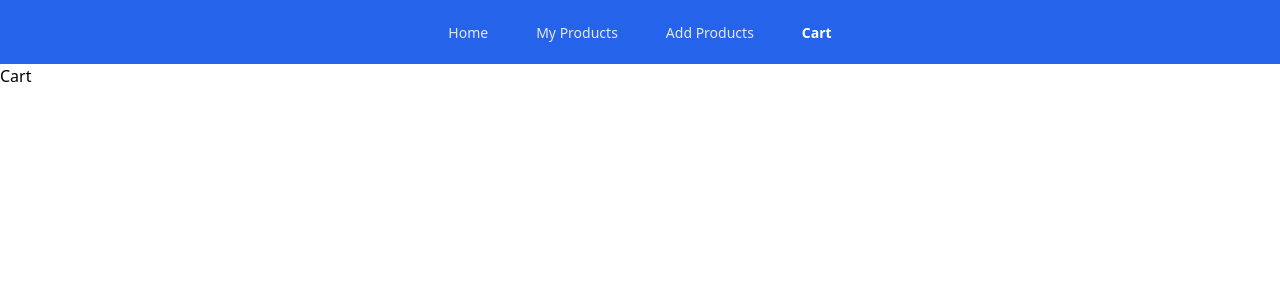
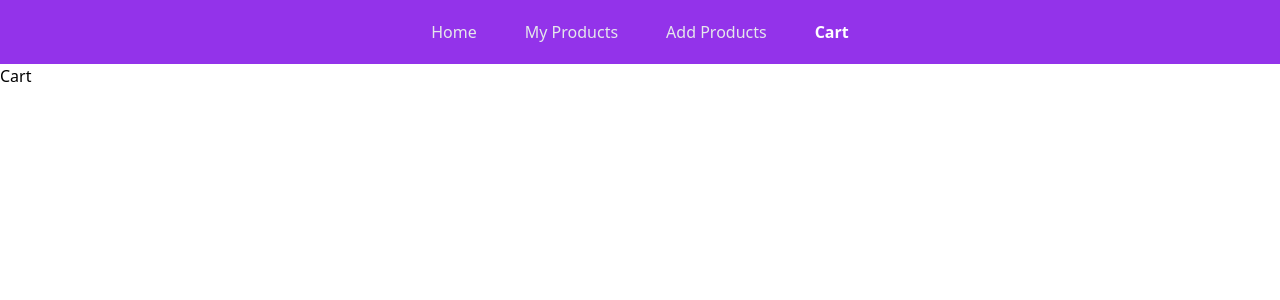
Before and after one commit to RohanSinghJaglan/E-Commerce-Follow-Along, a React (Vite) app in the folder frontend/: page /cart in a window 1280 px wide. Shown: the top 300 px of the page. Built offline with nearby package versions, Linux system fonts and the light colour scheme.

Commit message:
Milestone 17 done

```diff
--- a/frontend/src/Components/auth/nav.jsx
+++ b/frontend/src/Components/auth/nav.jsx
@@ -6,7 +6,7 @@ const NavBar = () => {
         setIsOpen(!isOpen);
     };
     return (
-        <nav className="bg-blue-600">
+        <nav className="bg-purple-600">
             <div className="max-w-7xl mx-auto px-4 sm:px-6 lg:px-8">
                 <div className="flex justify-between h-16">
                     {/* Hamburger Menu Button (visible on mobile) */}
@@ -61,8 +61,8 @@ const NavBar = () => {
                                     end
                                     className={({ isActive }) =>
                                         isActive
-                                            ? "text-white font-semibold px-3 py-2 rounded-md text-sm transition-colors duration-200"
-                                            : "text-gray-200 hover:text-white px-3 py-2 rounded-md text-sm transition-colors duration-200"
+                                            ? "text-white font-semibold px-3 py-2 rounded-md text-md transition-colors duration-200"
+                                            : "text-gray-200 hover:text-white px-3 py-2 rounded-md text-md transition-colors duration-200"
                                     }
                                 >
                                     Home
@@ -73,8 +73,8 @@ const NavBar = () => {
                                     to="/my-products"
                                     className={({ isActive }) =>
                                         isActive
-                                            ? "text-white font-semibold px-3 py-2 rounded-md text-sm transition-colors duration-200"
-                                            : "text-gray-200 hover:text-white px-3 py-2 rounded-md text-sm transition-colors duration-200"
+                                            ? "text-white font-semibold px-3 py-2 rounded-md text-md transition-colors duration-200"
+                                            : "text-gray-200 hover:text-white px-3 py-2 rounded-md text-md transition-colors duration-200"
                                     }
                                 >
                                     My Products
@@ -85,8 +85,8 @@ const NavBar = () => {
                                     to="/create-product"
                                     className={({ isActive }) =>
                                         isActive
-                                            ? "text-white font-semibold px-3 py-2 rounded-md text-sm transition-colors duration-200"
-                                            : "text-gray-200 hover:text-white px-3 py-2 rounded-md text-sm transition-colors duration-200"
+                                            ? "text-white font-semibold px-3 py-2 rounded-md text-md transition-colors duration-200"
+                                            : "text-gray-200 hover:text-white px-3 py-2 rounded-md text-md transition-colors duration-200"
                                     }
                                 >
                                     Add Products
@@ -97,8 +97,8 @@ const NavBar = () => {
                                     to="/cart"
                                     className={({ isActive }) =>
                                         isActive
-                                            ? "text-white font-semibold px-3 py-2 rounded-md text-sm transition-colors duration-200"
-                                            : "text-gray-200 hover:text-white px-3 py-2 rounded-md text-sm transition-colors duration-200"
+                                            ? "text-white font-semibold px-3 py-2 rounded-md text-md transition-colors duration-200"
+                                            : "text-gray-200 hover:text-white px-3 py-2 rounded-md text-md transition-colors duration-200"
                                     }
                                 >
                                     Cart
--- a/frontend/src/Pages/myProducts.jsx
+++ b/frontend/src/Pages/myProducts.jsx
@@ -6,12 +6,9 @@ export default function MyProducts() {
     const [products, setProducts] = useState([]);
     const [loading, setLoading] = useState(false);
     const [error, setError] = useState(null);
-    const [email, setEmail] = useState("");
+    const email = "ayan10092018@gmail.com"
 
-    const fetchProducts = (email) => {
-        if (!email) return;
-        setLoading(true);
-        setError(null);
+    useEffect(() => {
         fetch(`http://localhost:8000/api/v2/product/my-products?email=${email}`)
             .then((res) => {
                 if (!res.ok) {
@@ -20,7 +17,7 @@ export default function MyProducts() {
                 return res.json();
             })
             .then((data) => {
-                setProducts(data.products || []);
+                setProducts(data.products);
                 setLoading(false);
             })
             .catch((err) => {
@@ -28,33 +25,22 @@ export default function MyProducts() {
                 setError(err.message);
                 setLoading(false);
             });
-    };
+    }, [email]);
+
+    if (loading) {
+        return <div className="text-center text-white mt-10">Loading products...</div>;
+    }
+
+    if (error) {
+        return <div className="text-center text-red-500 mt-10">Error: {error}</div>;
+    }
+
 
     return (
         <>
             <NavBar />
             <div className="w-full min-h-screen bg-neutral-800">
                 <h1 className="text-3xl text-center text-white py-6">My products</h1>
-                <div className="flex justify-center mb-4">
-                <input
-                    type="email"
-                    placeholder="Enter email to filter"
-                    value={email}
-                    onChange={(e) => setEmail(e.target.value)}
-                    className="p-2 border rounded text-black"
-                />
-                <button
-                    onClick={() => fetchProducts(email)}
-                    className="ml-2 px-4 py-2 bg-blue-500 hover:bg-blue-600 rounded"
-                >
-                    Search
-                </button>
-            </div>
-            {loading && <div className="text-center">Loading products...</div>}
-            {error && <div className="text-center text-red-500">Error: {error}</div>}
-            {!loading && !error && products.length === 0 && (
-                <div className="text-center text-gray-400">Product not created.</div>
-            )}
                 <div className="grid grid-cols-1 sm:grid-cols-2 md:grid-cols-3 lg:grid-cols-5 gap-4 p-4">
                     {products.map((product) => (
                         <Myproduct key={product._id} {...product} />
--- a/frontend/src/Pages/productDetails.jsx
+++ b/frontend/src/Pages/productDetails.jsx
@@ -1,7 +1,7 @@
 import React, { useEffect, useState } from "react";
 import { useParams } from "react-router-dom";
 import axios from "axios";
-import NavBar from "../Components/auth/nav";
+import NavBar from "../components/auth/nav";
 import { IoIosAdd } from "react-icons/io";
 import { IoIosRemove } from "react-icons/io";
 
@@ -11,6 +11,7 @@ export default function ProductDetails() {
 	const [loading, setLoading] = useState(true);
 	const [error, setError] = useState(null);
 	const [quantity, setQuantity] = useState(1); // 1. Initialize quantity state
+	const email = "ayan10092018@gmail.com";
 	useEffect(() => {
 		const fetchProduct = async () => {
 			try {
@@ -42,6 +43,21 @@ export default function ProductDetails() {
 	// 3. Handler to decrement quantity, ensuring it doesn't go below 1
 	const handleDecrement = () => {
 		setQuantity((prevQuantity) => (prevQuantity > 1 ? prevQuantity - 1 : 1));
+	};
+	const addtocart = async () => {
+		try {
+			const response = await axios.post(
+				"http://localhost:8000/api/v2/product/cart",
+				{
+					userId: email,
+					productId: id,
+					quantity: quantity,
+				}
+			);
+			console.log("Added to cart:", response.data);
+		} catch (err) {
+			console.error("Error adding to cart:", err);
+		}
 	};
 	if (loading) {
 		return (
@@ -164,7 +180,7 @@ export default function ProductDetails() {
 								</div>
 							</div>
 							<div className="flex flex-wrap gap-x-5 my-3">
-								<button className="bg-black text-white px-5 py-2 rounded-full hover:bg-neutral-800 hover:-translate-y-1.5 active:translate-y-0 transition-transform duration-200 ease-in-out active:duration-0 active:ease-linear">
+								<button className="bg-black text-white px-5 py-2 rounded-full hover:bg-neutral-800 hover:-translate-y-1.5 active:translate-y-0 transition-transform duration-200 ease-in-out active:duration-0 active:ease-linear" onClick={addtocart}>
 									Add to Cart
 								</button>
 							</div>
```
